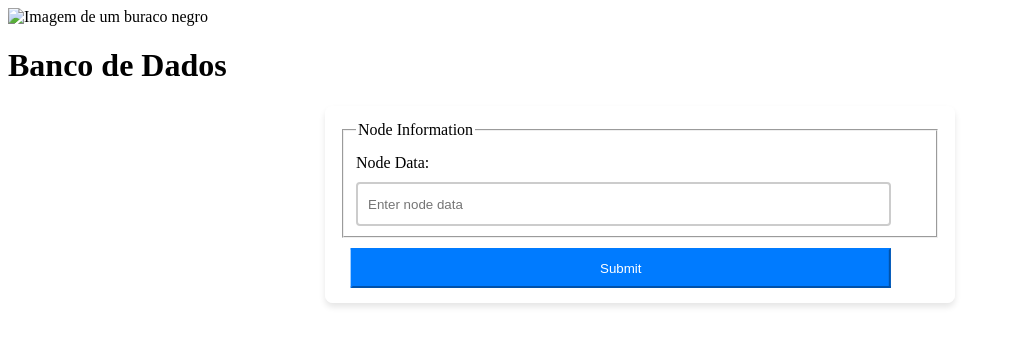
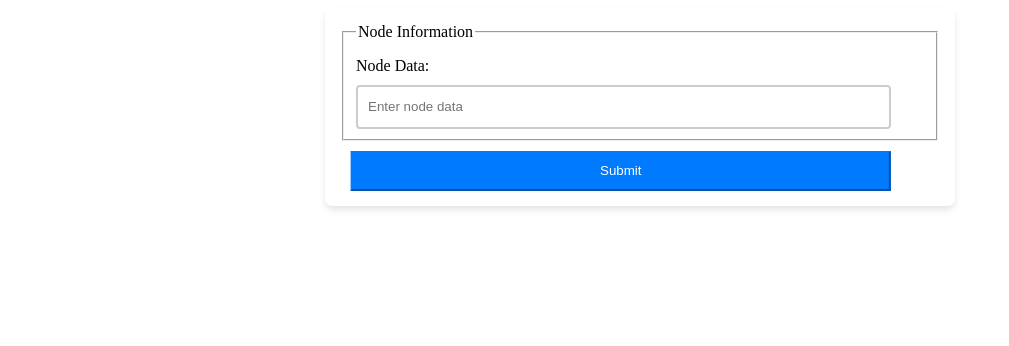
Before and after one commit to Rafaelshelby19/bancodedadosss, a plain HTML site: page index.html in a window 1280 px wide. Shown: the whole page, without its empty margins (0-1009 px from the left). Drawn offline with Linux system fonts and the light colour scheme.

Commit message:
Update index.html

```diff
--- a/index.html
+++ b/index.html
@@ -1,21 +1,13 @@
 <!DOCTYPE html>
 <html lang="en">
-
 <head>
     <meta charset="UTF-8">
     <meta name="viewport" content="width=device-width, initial-scale=1.0">
     <title>Banco de Dados</title>
     <link href="https://rafaelshelby19.github.io/bancodedadosss/style.css" rel="stylesheet">
     <script src="https://rafaelshelby19.github.io/bancodedadosss/script.js" defer></script>
-     <img src="assets/banco.jpg" alt="Imagem de um buraco negro" />
 </head>
-
 <body>
-    <header>
-        <h1>Banco de Dados</h1>
-
-    </header>
-
     <main>
         <section class="background-form">
             <form [formGroup]="nodeForm" (ngSubmit)="onSubmit()">
@@ -29,5 +21,4 @@
         </section>
     </main>
 </body>
-
 </html>
```
